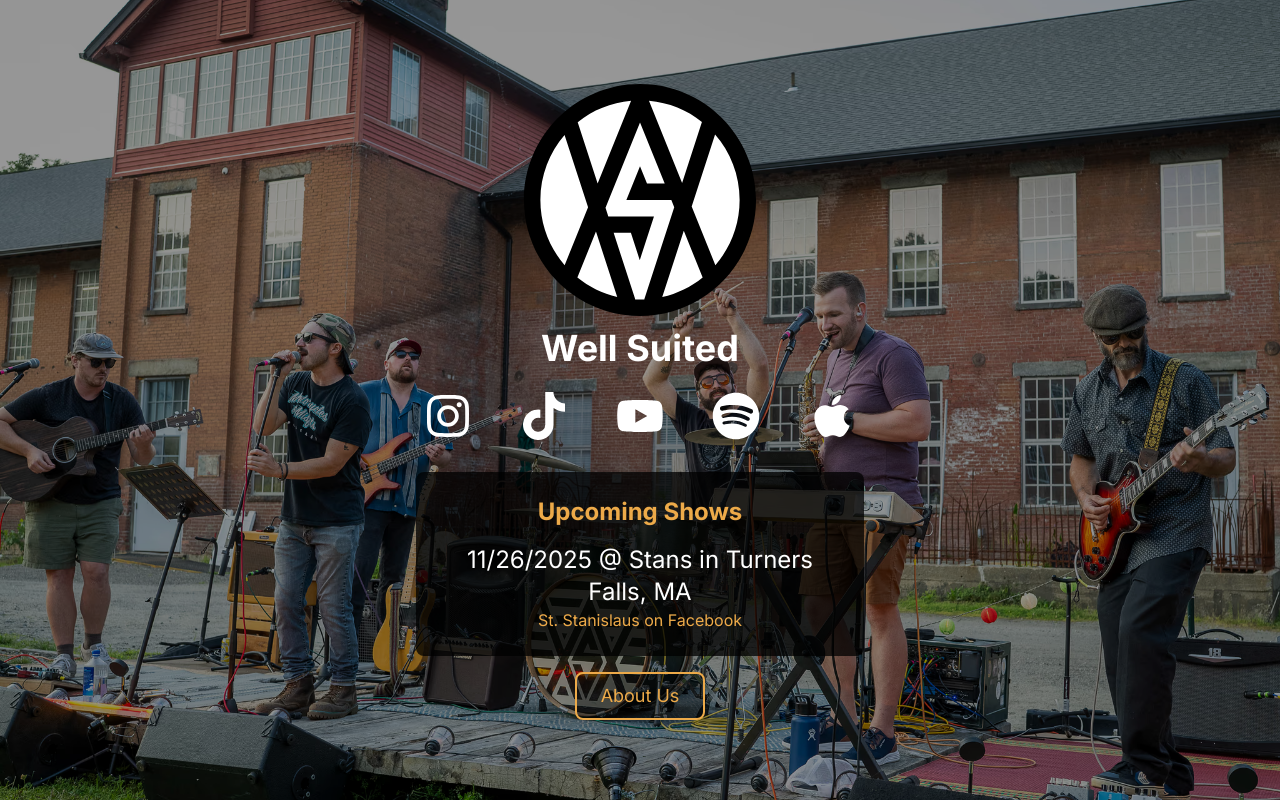
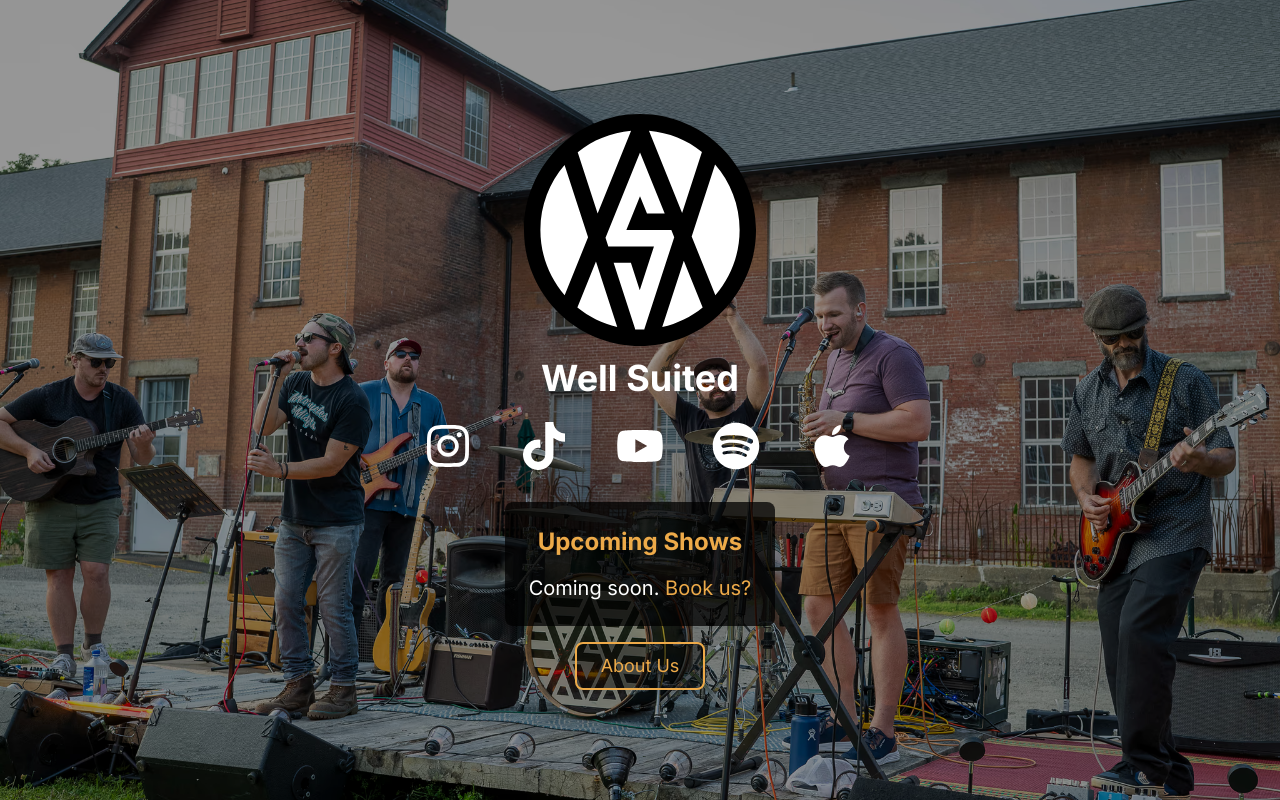
Before and after one commit to corbanmailloux/wellsuitedband, a Next.js app: page / in a window 1280 px wide. Built offline with nearby package versions, Linux system fonts and the light colour scheme.

Commit message:
Upcoming show change.

```diff
--- a/src/app/page.tsx
+++ b/src/app/page.tsx
@@ -108,8 +108,8 @@ export default function Home() {
         {/* Next Show Callout */}
         <div className="bg-black bg-opacity-75 p-6 rounded-lg max-w-md mx-auto mb-4">
           <h2 className="text-2xl font-bold text-brand-yellow mb-4">Upcoming Shows</h2>
-          <p className="text-xl hidden">
-            Coming soon...
+          <p className="text-xl">
+            Coming soon. <a className="text-brand-yellow" href="https://instagram.com/wellsuitedband" target='_blank'>Book us?</a>
           </p>
           <div className="hidden">
             <a href='https://theparlorroom.my.salesforce-sites.com/ticket/#/events/a0SV5000009skYXMAY/2025-11-11T19:00:00-05:00' target="_blank">
@@ -117,7 +117,7 @@ export default function Home() {
               Pre-order tickets <span className="text-brand-yellow">here!</span>
             </a>
           </div>
-          <div className="">
+          <div className="hidden">
             <p className="text-2xl">11/26/2025 @ Stans in Turners Falls, MA</p>
             <a className="text-brand-yellow" href='https://www.facebook.com/p/St-Stanislaus-Society-100063656318869/' target='_blank'>St. Stanislaus on Facebook</a>
           </div>
```
